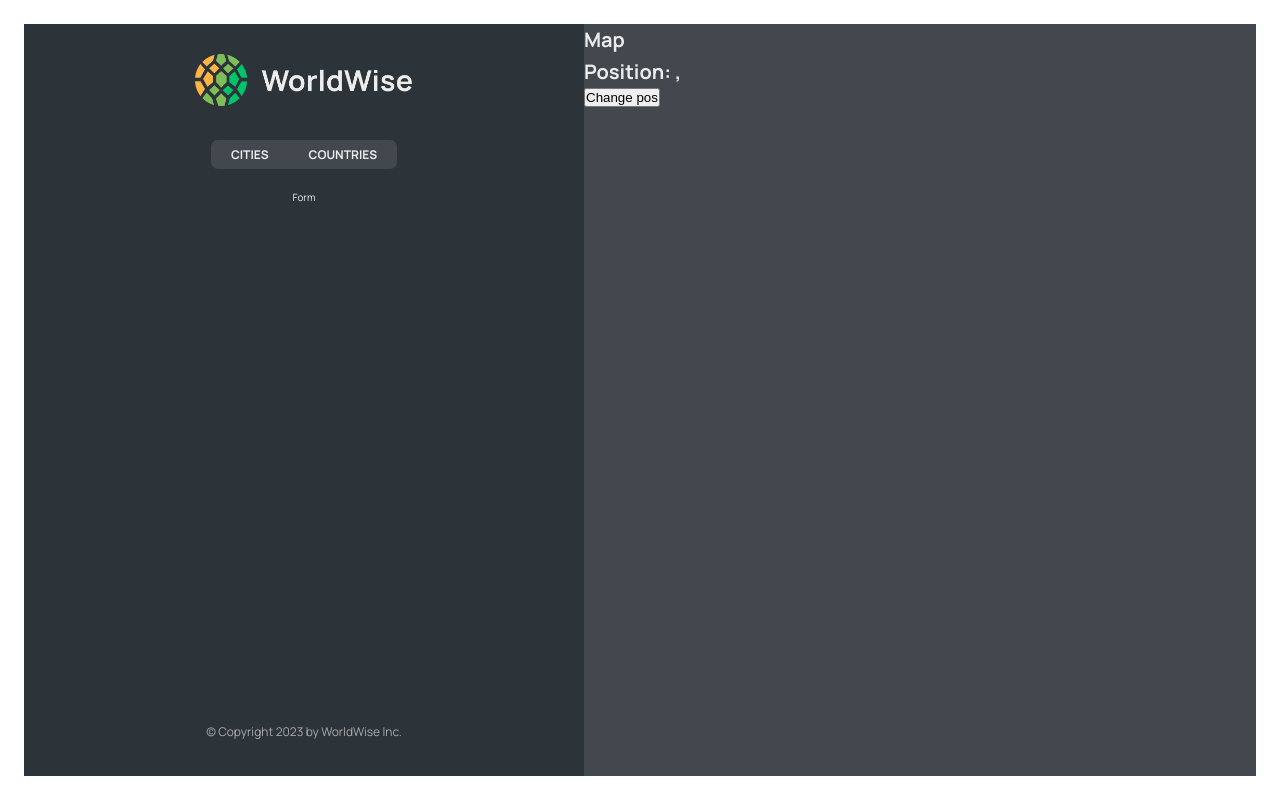
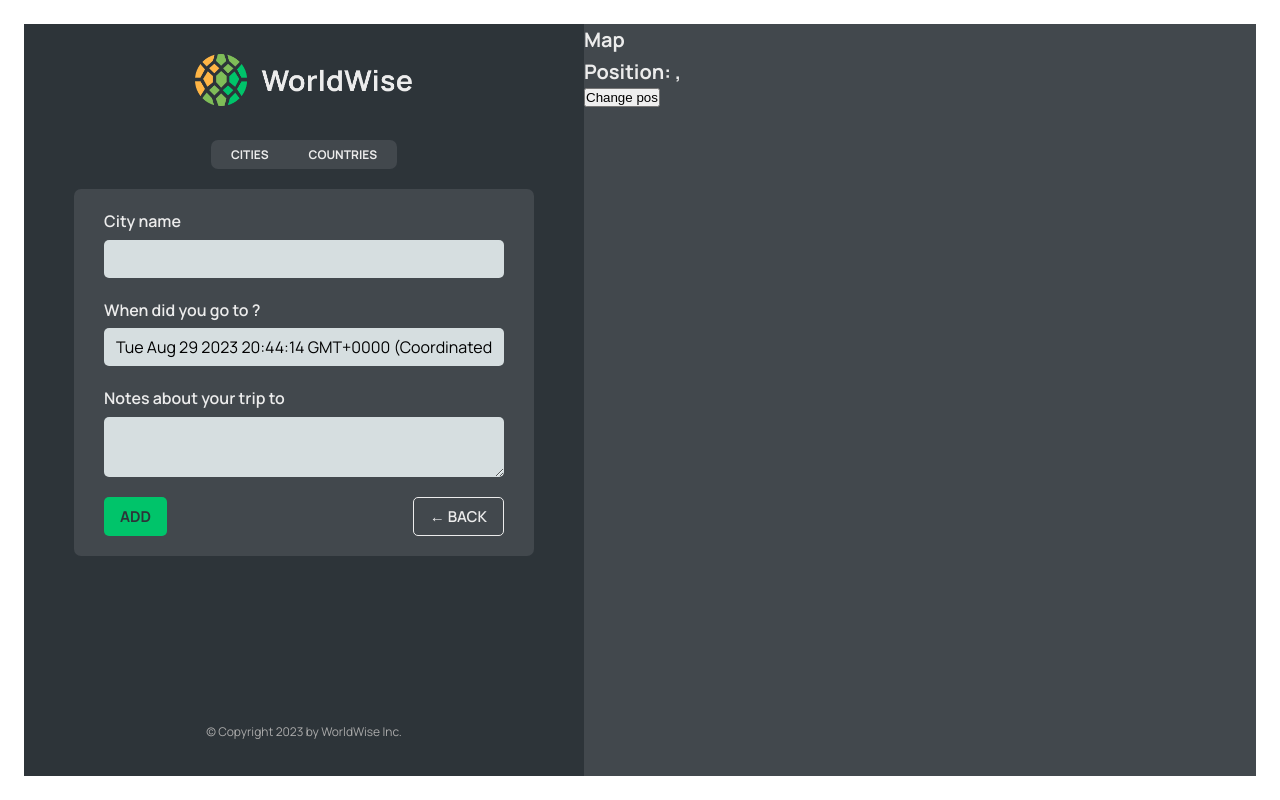
Before and after one commit to FirasLatrech/WorldWise, a React (Vite) app: page /app/form in a window 1280 px wide. Built offline with nearby package versions, Linux system fonts and the light colour scheme; data requests are answered from the project's data file.

Commit message:
Lesson 218: Programmatic Navigation with useNavigate

```diff
--- a/src/App.jsx
+++ b/src/App.jsx
@@ -10,6 +10,7 @@
 import CityList from "./components/CityList";
 import CountryList from "./components/CountryList";
 import City from "./components/City";
+import Form from "./components/Form";
 
 function App() {
   const [cities, setCities] = useState([]);
@@ -54,7 +55,7 @@
             path="countries"
             element={<CountryList cities={cities} isLoading={isLoading} />}
           />
-          <Route path="form" element={<p>Form</p>} />
+          <Route path="form" element={<Form />} />
         </Route>
         <Route path="*" element={<PageNotFound />} />
       </Routes>
--- /dev/null
+++ b/src/components/Button.jsx
@@ -0,0 +1,11 @@
+import styles from "./Button.module.css";
+
+function Button({ children, onClick, type }) {
+  return (
+    <button onClick={onClick} className={`${styles.btn} ${styles[type]}`}>
+      {children}
+    </button>
+  );
+}
+
+export default Button;
--- a/src/components/Form.jsx
+++ b/src/components/Form.jsx
@@ -3,6 +3,8 @@
 import { useState } from "react";
 
 import styles from "./Form.module.css";
+import Button from "./Button";
+import { useNavigate } from "react-router-dom";
 
 export function convertToEmoji(countryCode) {
   const codePoints = countryCode
@@ -13,6 +15,8 @@
 }
 
 function Form() {
+  const navigate = useNavigate();
+
   const [cityName, setCityName] = useState("");
   const [country, setCountry] = useState("");
   const [date, setDate] = useState(new Date());
@@ -49,8 +53,16 @@
       </div>
 
       <div className={styles.buttons}>
-        <button>Add</button>
-        <button>&larr; Back</button>
+        <Button type="primary">Add</Button>
+        <Button
+          type="back"
+          onClick={(e) => {
+            e.preventDefault();
+            navigate(-1);
+          }}
+        >
+          &larr; Back
+        </Button>
       </div>
     </form>
   );
--- a/src/components/Map.jsx
+++ b/src/components/Map.jsx
@@ -1,13 +1,20 @@
-import { useSearchParams } from "react-router-dom";
+import { useNavigate, useSearchParams } from "react-router-dom";
 import styles from "./Map.module.css";
 
 function Map() {
+  const navigate = useNavigate();
+
   const [searchParams, setSearchParams] = useSearchParams();
   const lat = searchParams.get("lat");
   const lng = searchParams.get("lng");
 
   return (
-    <div className={styles.mapContainer}>
+    <div
+      className={styles.mapContainer}
+      onClick={() => {
+        navigate("form");
+      }}
+    >
       <h1>Map</h1>
       <h1>
         Position: {lat}, {lng}
```
